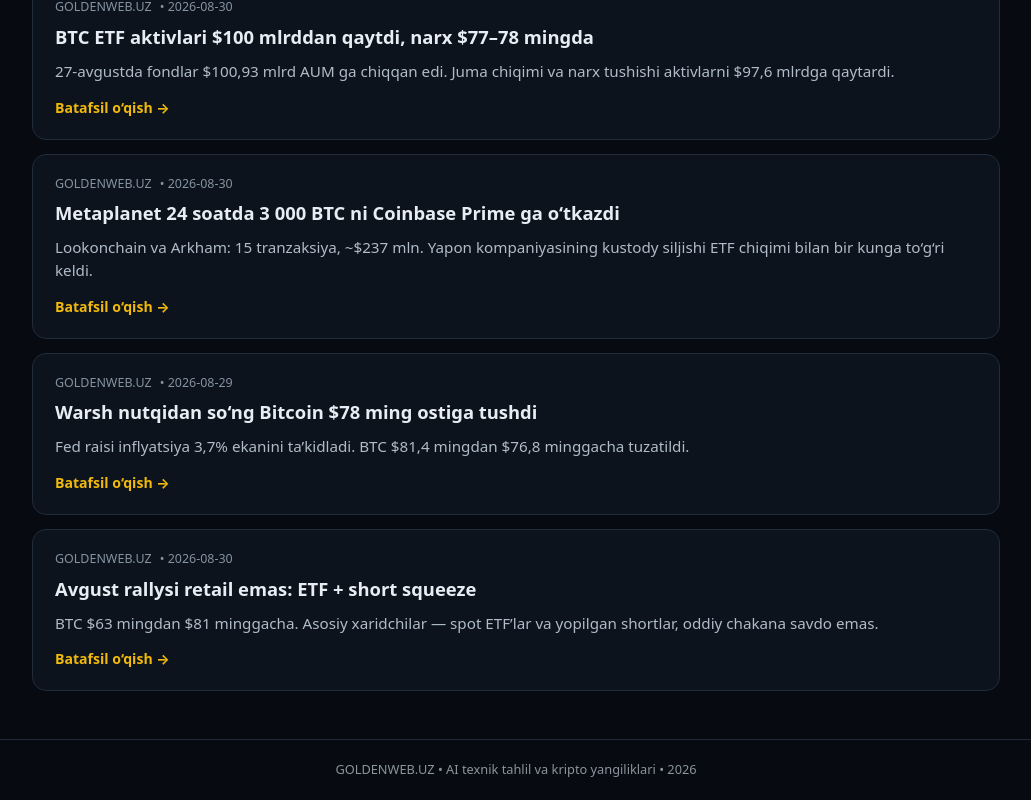
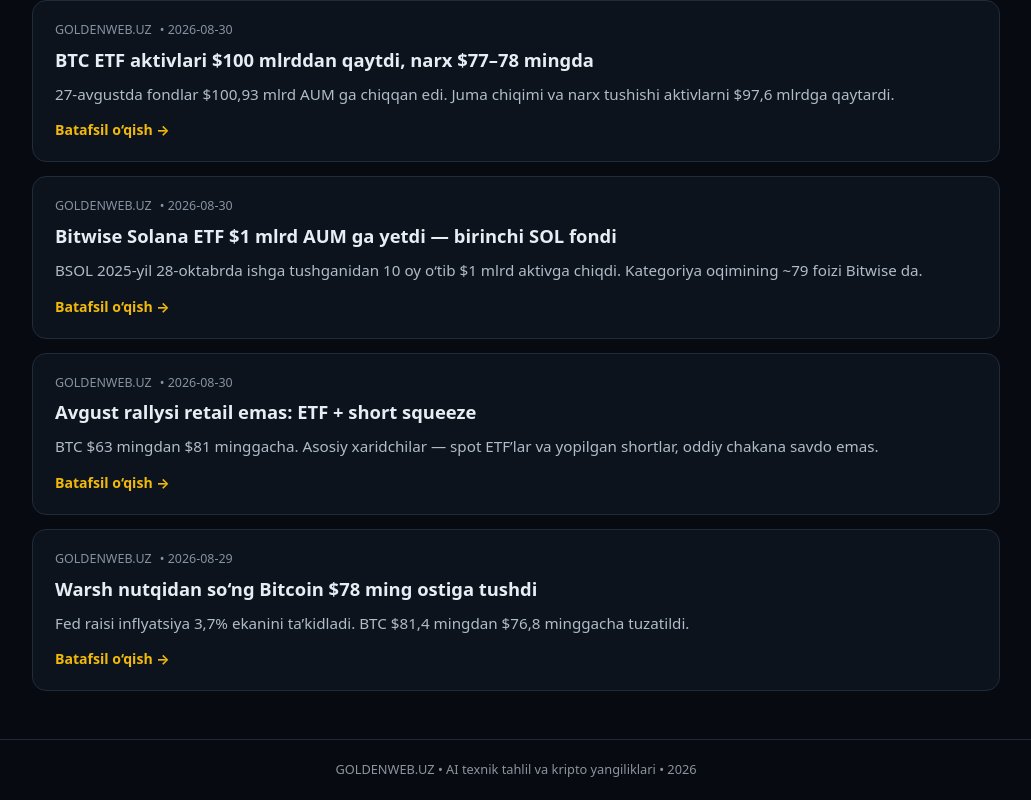
Before and after one commit to Sharofbek84/crypto-news-uz, a Next.js app: page /yangiliklar in a window 1280 px wide. Shown: the part 827-1627 px from the top of the page, without its empty margins (124-1155 px from the left). Built offline with nearby package versions, Linux system fonts and the light colour scheme; no server answers.

Commit message:
feat: show only latest 10 news on yangiliklar page

```diff
--- a/app/yangiliklar/page.tsx
+++ b/app/yangiliklar/page.tsx
@@ -17,8 +17,14 @@ type NewsItem = {
   date?: string
 }
 
+const MAX_NEWS = 10
+
 export default function YangiliklarPage() {
-  const news = (Array.isArray(newsData) ? newsData : []) as NewsItem[]
+  const all = (Array.isArray(newsData) ? newsData : []) as NewsItem[]
+  // Oxirgi 10 ta: sana bo‘yicha yangidan eski ga, keyin limit
+  const news = [...all]
+    .sort((a, b) => String(b.date || '').localeCompare(String(a.date || '')) || String(b.slug).localeCompare(String(a.slug)))
+    .slice(0, MAX_NEWS)
 
   return (
     <>
```
